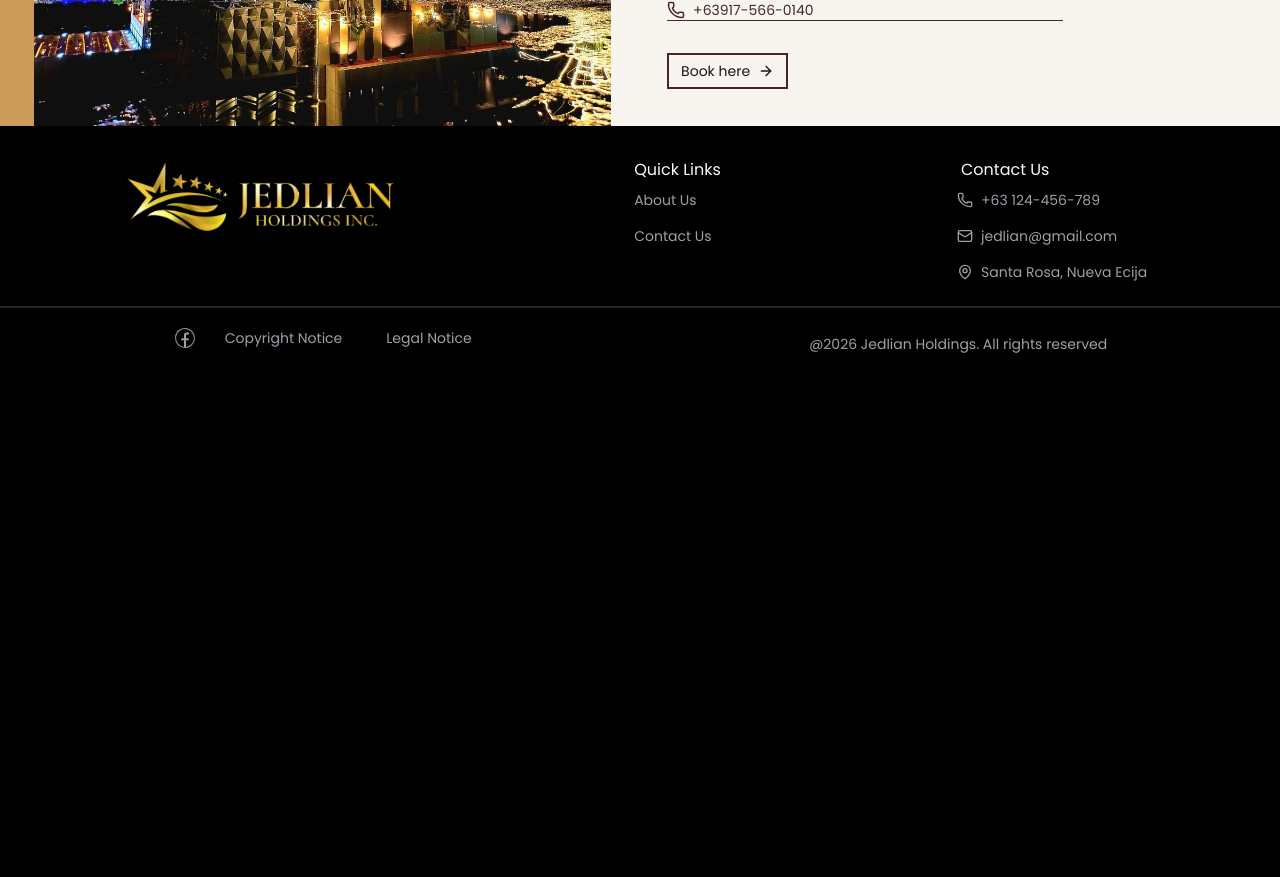
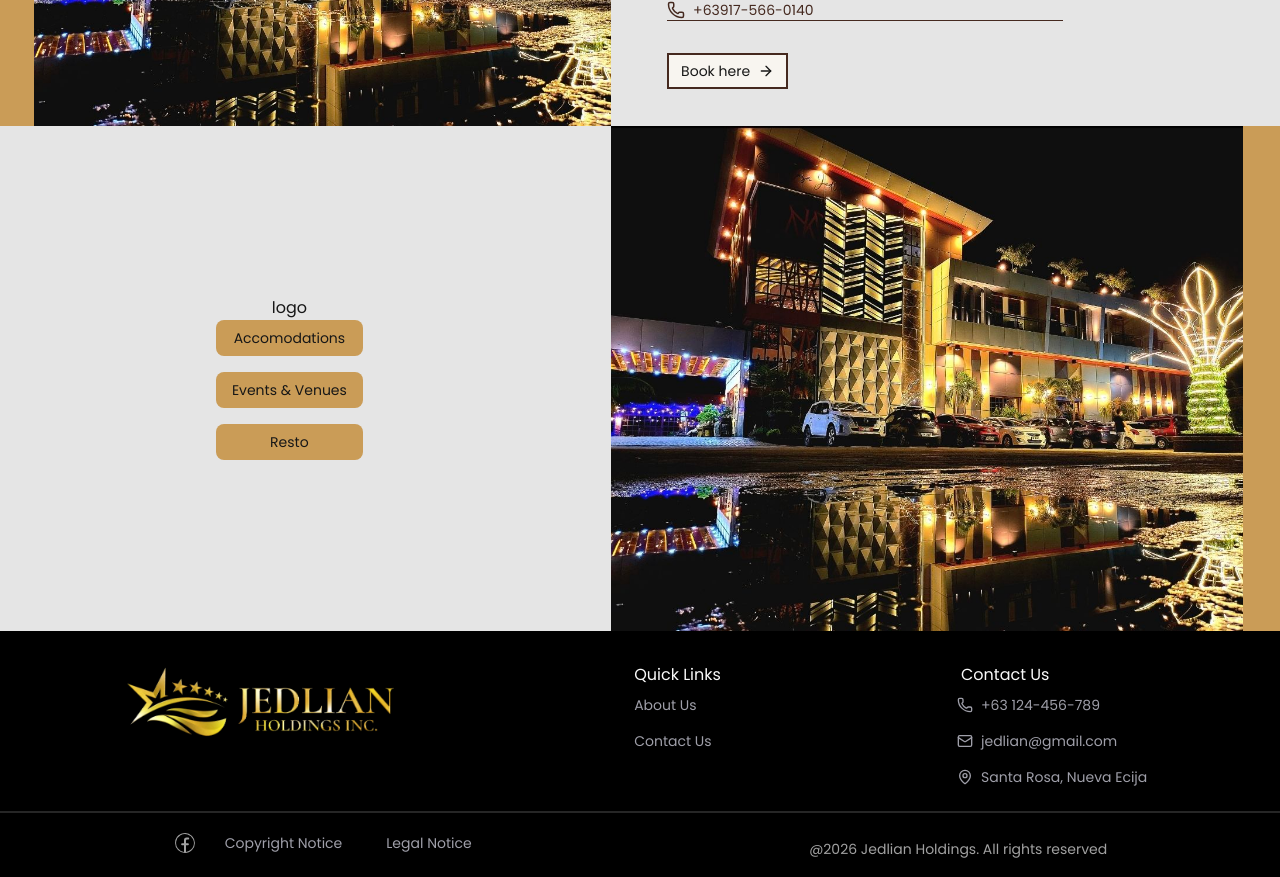
Before and after one commit to M1chael30/jedlian, a Next.js app: page /casa in a window 1280 px wide. Shown: the part 400-1277 px from the top of the page. Before the commit the page ends 800 px from the top, so only its background shows below. Built offline with nearby package versions, Linux system fonts and the light colour scheme.

Commit message:
add another section on casa page

```diff
--- a/app/casa/page.js
+++ b/app/casa/page.js
@@ -1,10 +1,13 @@
+import CasaClassificationSection from "@/components/components-casa-page/casa-classification-section";
 import CasaTopSection from "@/components/components-casa-page/casa-top-section";
+import { casaClassificationData } from "@/lib/casaData";
 
 export default function Casa() {
  return (
   <section className="w-full">
-   <div className="mx-auto w-full max-w-7xl bg-[#f8f5f0]">
+   <div className="mx-auto w-full max-w-7xl bg-primary">
     <CasaTopSection />
+    <CasaClassificationSection items={casaClassificationData} />
    </div>
   </section>
  );
--- /dev/null
+++ b/components/components-casa-page/casa-classification-section.jsx
@@ -0,0 +1,34 @@
+import casaJedlianaHeroImg from "@/public/images/casa/casaJedlianaHeroImg.jpg";
+import Image from "next/image";
+import { Button } from "../ui/button";
+
+export default function CasaClassificationSection({ items }) {
+ return (
+  <div className="w-full mx-auto flex flex-col lg:flex-row gap-8">
+   {/* left section buttons */}
+   <div className="lg:w-1/2 flex flex-col items-center justify-center">
+    {/* casa logo */}
+    <div className="text-primary-foreground">logo</div>
+    {/* button tabs */}
+    <div className="flex flex-col gap-4">
+     {items.map((item, index) => (
+      <Button className="bg-[#ca9c57]" key={index}>
+       {item.title}
+      </Button>
+     ))}
+    </div>
+   </div>
+   {/* right carousel */}
+   <div className="flex lg:w-185 p-8 lg:p-0">
+    <div className="overflow-hidden">
+     <Image
+      src={casaJedlianaHeroImg}
+      alt="Casa jedliana hero img"
+      className="h-full max-w-full object-cotain rounded-xl lg:rounded-none"
+     />
+    </div>
+    <div className="bg-[#ca9c57] h-full hidden lg:block w-16" />
+   </div>
+  </div>
+ );
+}
--- /dev/null
+++ b/components/ui/tabs.jsx
@@ -0,0 +1,62 @@
+"use client"
+
+import * as React from "react"
+import * as TabsPrimitive from "@radix-ui/react-tabs"
+
+import { cn } from "@/lib/utils"
+
+function Tabs({
+  className,
+  ...props
+}) {
+  return (
+    <TabsPrimitive.Root
+      data-slot="tabs"
+      className={cn("flex flex-col gap-2", className)}
+      {...props} />
+  );
+}
+
+function TabsList({
+  className,
+  ...props
+}) {
+  return (
+    <TabsPrimitive.List
+      data-slot="tabs-list"
+      className={cn(
+        "bg-muted text-muted-foreground inline-flex h-9 w-fit items-center justify-center rounded-lg p-[3px]",
+        className
+      )}
+      {...props} />
+  );
+}
+
+function TabsTrigger({
+  className,
+  ...props
+}) {
+  return (
+    <TabsPrimitive.Trigger
+      data-slot="tabs-trigger"
+      className={cn(
+        "data-[state=active]:bg-background dark:data-[state=active]:text-foreground focus-visible:border-ring focus-visible:ring-ring/50 focus-visible:outline-ring dark:data-[state=active]:border-input dark:data-[state=active]:bg-input/30 text-foreground dark:text-muted-foreground inline-flex h-[calc(100%-1px)] flex-1 items-center justify-center gap-1.5 rounded-md border border-transparent px-2 py-1 text-sm font-medium whitespace-nowrap transition-[color,box-shadow] focus-visible:ring-[3px] focus-visible:outline-1 disabled:pointer-events-none disabled:opacity-50 data-[state=active]:shadow-sm [&_svg]:pointer-events-none [&_svg]:shrink-0 [&_svg:not([class*='size-'])]:size-4",
+        className
+      )}
+      {...props} />
+  );
+}
+
+function TabsContent({
+  className,
+  ...props
+}) {
+  return (
+    <TabsPrimitive.Content
+      data-slot="tabs-content"
+      className={cn("flex-1 outline-none", className)}
+      {...props} />
+  );
+}
+
+export { Tabs, TabsList, TabsTrigger, TabsContent }
--- a/lib/casaData.js
+++ b/lib/casaData.js
@@ -14,3 +14,18 @@ export const casaInformation = [
   tile: "+63917-566-0140",
  },
 ];
+
+export const casaClassificationData = [
+ {
+  id: 0,
+  title: "Accomodations",
+ },
+ {
+  id: 1,
+  title: "Events & Venues",
+ },
+ {
+  id: 2,
+  title: "Resto",
+ },
+];
--- a/package.json
+++ b/package.json
@@ -17,6 +17,7 @@
     "@radix-ui/react-navigation-menu": "^1.2.14",
     "@radix-ui/react-separator": "^1.1.8",
     "@radix-ui/react-slot": "^1.2.4",
+    "@radix-ui/react-tabs": "^1.1.13",
     "class-variance-authority": "^0.7.1",
     "clsx": "^2.1.1",
     "embla-carousel-autoplay": "^8.6.0",
```
Also changed, not shown: 1 other file (tests, documents, lock files or other folders).
